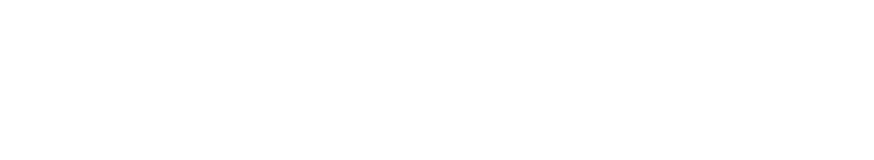
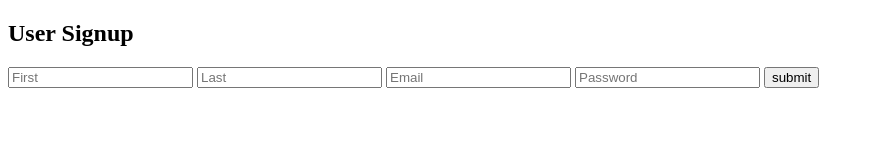
Before and after one commit to uprighted-learners/ptsb_may_2024_server, a website: page intro_to_express/public/index.html in a window 1280 px wide. Shown: the whole page, without its empty margins (0-874 px from the left). Drawn offline with Linux system fonts and the light colour scheme.

Commit message:
added middleware, static HTML to server

```diff
--- a/intro_to_express/app.js
+++ b/intro_to_express/app.js
@@ -1,6 +1,8 @@
 const express = require("express"); // Being pulled from node_modules
 const app = express(); // Simplifying the method call
 const PORT = 3001;
+
+const {logTime} = require("./utils")
 
 const practiceController = require("./controllers/practicecontroller")
 const authController = require("./controllers/authcontroller")
@@ -9,8 +11,12 @@
 
 app.use(express.json()) // Provides us access to use JSON within our routes
 
+app.use(express.static(`${__dirname}/public`))
+
 app.use("/practice", practiceController)
+// app.use(logTime) // This will apply the middleware to the controllers below
 app.use("/auth", authController)
+
 
 
 
--- a/intro_to_express/public/index.html
+++ b/intro_to_express/public/index.html
@@ -6,6 +6,42 @@
     <title>Document</title>
 </head>
 <body>
+    <h2>User Signup</h2>
+    <form method="post" action="http://127.0.0.1:3001/auth/register">
+      <input
+        required
+        type="text"
+        name="firstName"
+        id="firstName"
+        placeholder="First"
+        autocomplete="off"
+      />
+      <input
+        required
+        type="text"
+        name="lastName"
+        id="lastName"
+        placeholder="Last"
+        autocomplete="off"
+      />
+      <input
+        required
+        type="email"
+        name="email"
+        placeholder="Email"
+        id="email"
+        autocomplete="off"
+      />
+      <input
+        required
+        type="password"
+        name="password"
+        placeholder="Password"
+        id="password"
+        autocomplete="off"
+      />
 
+      <input type="submit" value="submit" />
+    </form>
 </body>
 </html>
```
Also changed, not shown: intro_to_express/controllers/authcontroller.js (+10 -6 lines), intro_to_express/utils/index.js (added, +13 -0 lines).
